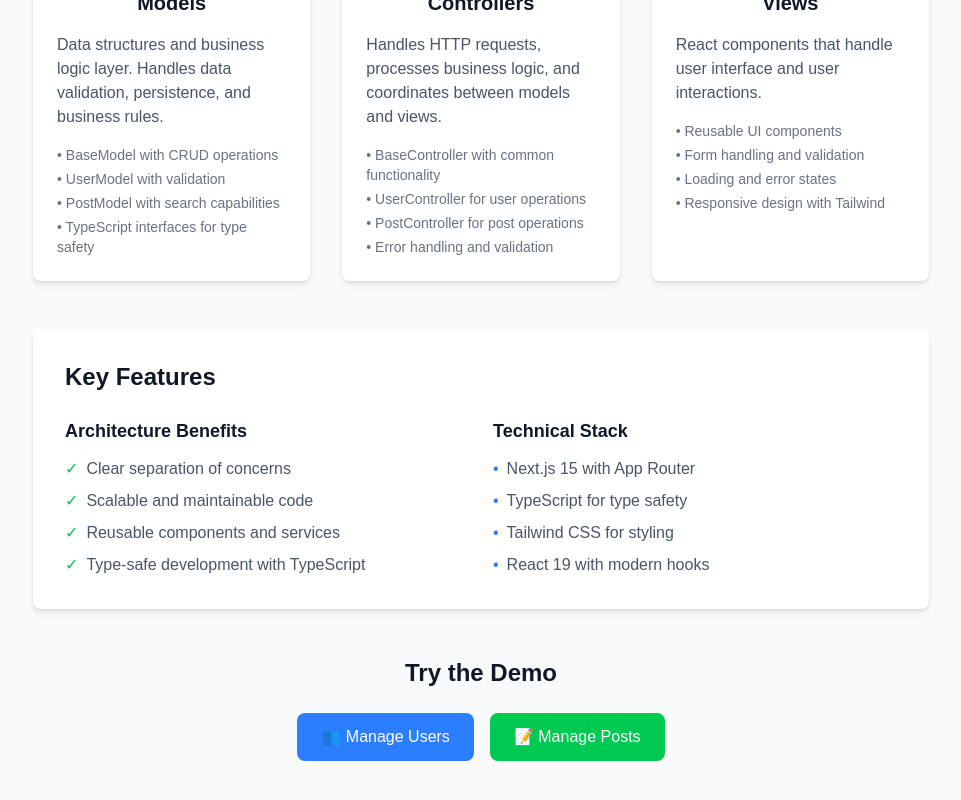
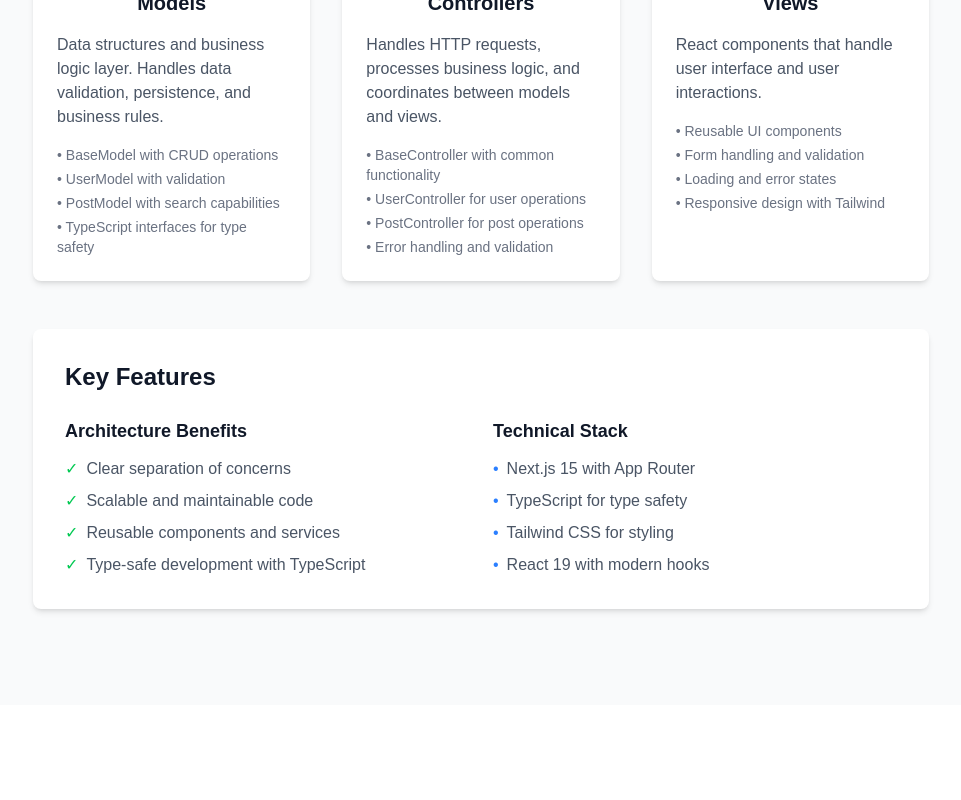
Before and after one commit to phamhien2102/hienpt-dev-web, a Next.js app: page / in a window 1280 px wide. Shown: the part 328-1128 px from the top of the page, without its empty margins (159-1120 px from the left). After the commit the page ends 1033 px from the top, so only its background shows below. Built offline with nearby package versions, Linux system fonts and the light colour scheme; no server answers.

Commit message:
schore: remove demo

```diff
--- a/src/app/page.tsx
+++ b/src/app/page.tsx
@@ -116,25 +116,6 @@ export default function Home() {
               </div>
             </div>
           </div>
-
-          {/* Demo Links */}
-          <div className="text-center">
-            <h2 className="text-2xl font-bold text-gray-900 mb-6">Try the Demo</h2>
-            <div className="flex flex-col sm:flex-row gap-4 justify-center">
-              <Link
-                href="/users"
-                className="bg-blue-500 text-white px-6 py-3 rounded-lg hover:bg-blue-600 transition-colors font-medium"
-              >
-                👥 Manage Users
-              </Link>
-              <Link
-                href="/posts"
-                className="bg-green-500 text-white px-6 py-3 rounded-lg hover:bg-green-600 transition-colors font-medium"
-              >
-                📝 Manage Posts
-              </Link>
-            </div>
-          </div>
         </div>
       </main>
     </div>
```
